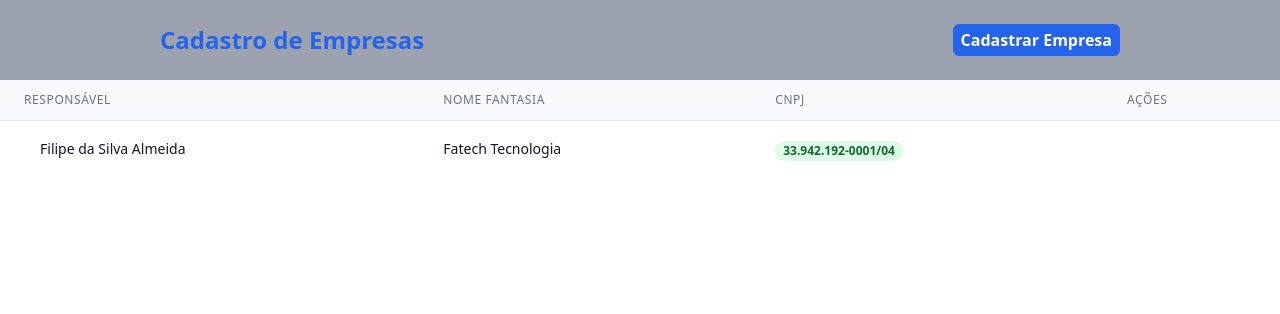
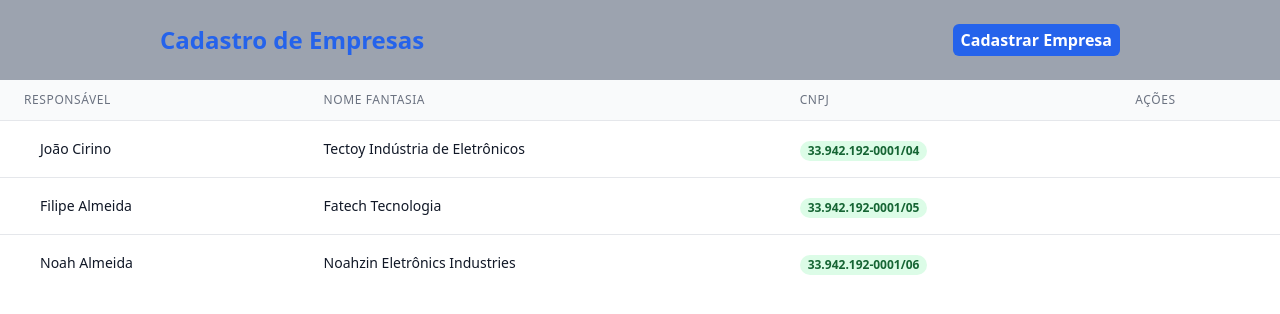
Before and after one commit to devfilipealmeida/quadro_societario_front, an Angular app: page / in a window 1280 px wide. Shown: the top 314 px of the page. Built offline with nearby package versions, Linux system fonts and the light colour scheme.

Commit message:
testando a tabela com mock

```diff
--- a/src/app/components/table-component/table-component.component.html
+++ b/src/app/components/table-component/table-component.component.html
@@ -16,22 +16,22 @@
       </tr>
     </thead>
     <tbody class="bg-white divide-y divide-gray-200">
-      <tr>
+      <tr *ngFor="let empresa of empresas">
         <td class="px-6 py-4 whitespace-nowrap">
           <div class="flex items-center">
             <div class="ml-4">
               <div class="text-sm font-medium text-gray-900">
-                Filipe da Silva Almeida
+                {{ empresa.responsavel }}
               </div>
             </div>
           </div>
         </td>
         <td class="px-6 py-4 whitespace-nowrap">
-          <div class="text-sm text-gray-900">Fatech Tecnologia</div>
+          <div class="text-sm text-gray-900">{{ empresa.nomeFantasia }}</div>
         </td>
         <td class="px-6 py-4 whitespace-nowrap">
           <span class="px-2 inline-flex text-xs leading-5 font-semibold rounded-full bg-green-100 text-green-800">
-            33.942.192-0001/04
+            {{ empresa.cnpj }}
           </span>
         </td>
       </tr>
--- a/src/app/components/table-component/table-component.component.ts
+++ b/src/app/components/table-component/table-component.component.ts
@@ -1,12 +1,17 @@
 import { Component } from '@angular/core';
+import { CommonModule } from '@angular/common';
 
 @Component({
   selector: 'app-table-component',
   standalone: true,
-  imports: [],
+  imports: [CommonModule,],
   templateUrl: './table-component.component.html',
   styleUrl: './table-component.component.css'
 })
 export class TableComponentComponent {
-
+  empresas = [
+    { responsavel: 'João Cirino', nomeFantasia: 'Tectoy Indústria de Eletrônicos', cnpj: '33.942.192-0001/04' },
+    { responsavel: 'Filipe Almeida', nomeFantasia: 'Fatech Tecnologia', cnpj: '33.942.192-0001/05' },
+    { responsavel: 'Noah Almeida', nomeFantasia: 'Noahzin Eletrônics Industries', cnpj: '33.942.192-0001/06' }
+  ];
 }
```
